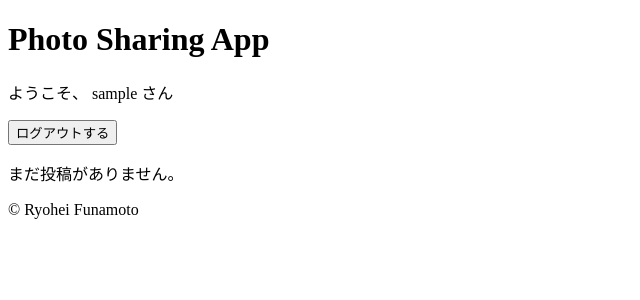
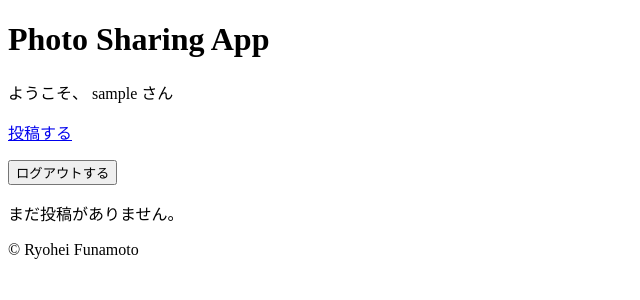
Before and after one commit to ryohei-funamoto/django_photo_sharing_app, a Django app: page / in a window 1280 px wide. Shown: the top 300 px of the page, without its empty margins (0-640 px from the left). Run offline with Django 5.2, Linux system fonts and the light colour scheme; the visitor is signed in with stand-in values (Sample User, id 1); data that the repository does not hold is empty.

Commit message:
feat: 投稿作成ページへのリンクを設置
feat: ログイン時にヘッダーに投稿作成ページへのリンクを設置

```diff
--- a/photo_sharing_app/templates/photo_sharing_app/layouts/base.html
+++ b/photo_sharing_app/templates/photo_sharing_app/layouts/base.html
@@ -10,6 +10,7 @@
         <h1>Photo Sharing App</h1>
         {% if request.user.is_authenticated %}
             <p>ようこそ、 {{ request.user }} さん</p>
+            <p><a href="{% url 'photo_sharing_app:create' %}">投稿する</a></p>
             <form action="{% url 'photo_sharing_app:logout' %}" method="POST">
                 {% csrf_token %}
                 <button type="submit">ログアウトする</button>
```
